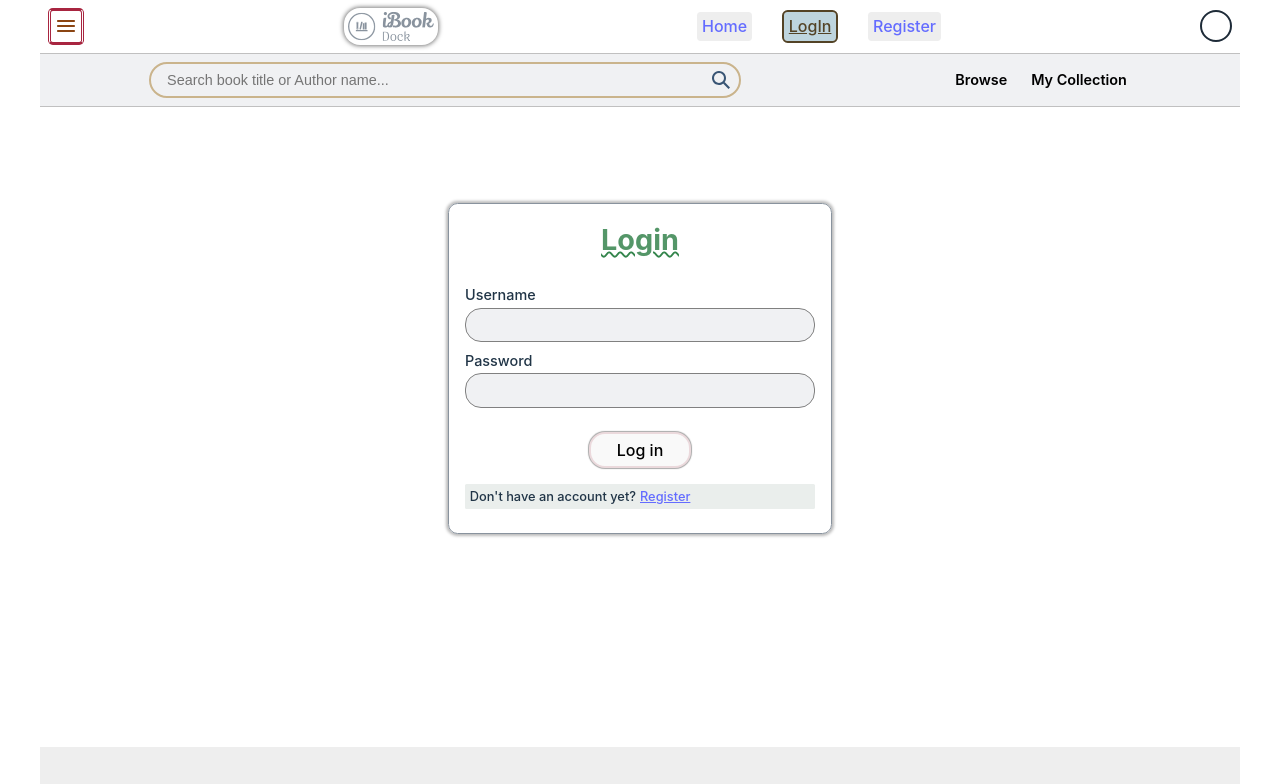
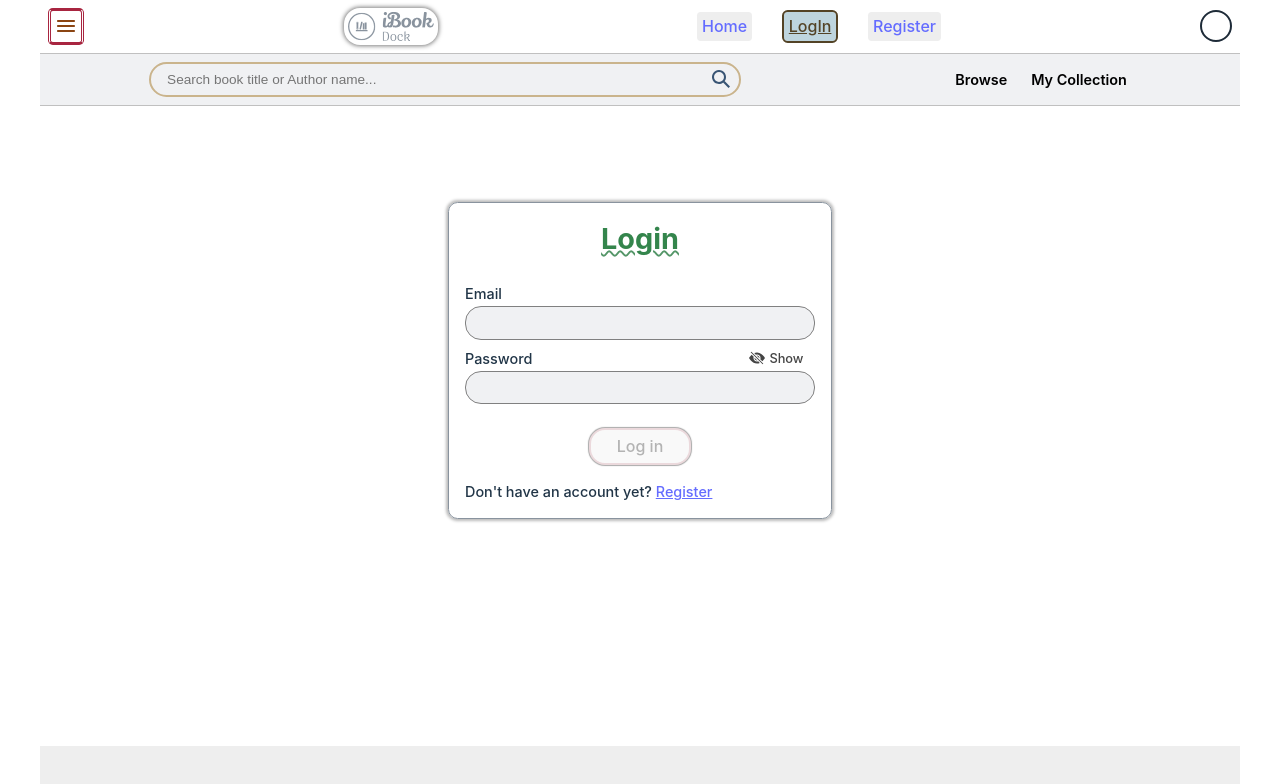
Before and after one commit to Amine-UiWeb/mern-IBook, a React (Vite) app in the folder client/: page /login in a window 1280 px wide. Shown: the top 784 px of the page. Built offline with nearby package versions, Linux system fonts and the light colour scheme.

Commit message:
Client: completed client validation for login and registration

```diff
--- a/client/src/index.css
+++ b/client/src/index.css
@@ -40,7 +40,9 @@
   --dark-400: rgb(158, 158, 158);
   --dark-600: rgb(102, 102, 102);
   --dark-800: rgb(68, 68, 68);
-  --dark-dark: rgb(46, 46, 46);
+  --dark-1: rgb(46, 46, 46);
+  --dark-2: rgb(36, 36, 36);
+  --dark-3: rgb(26, 26, 26);
 
   /* primary color */
   --pri-blue-100: rgb(188, 196, 206);
@@ -152,7 +154,7 @@ label {
 
 input {
   width: 100%;
-  font-size: .95rem;
+  font-size: .9rem;
   line-height: 1.5;
   padding: .3rem .6rem;
   border: 1px solid gray;
@@ -161,10 +163,12 @@ input {
   transition: all .3s;
 }
 input:focus-within {
-  outline-color: var(--pri-blue-400);
+  outline-color: var(--pri-blue-100);
   background: #fff;
 }
-input::placeholder { font-size: var(--fs-0-9); }
+input::placeholder { font-size: var(--fs-0-85); }
+
+input:is([type="text"], [type="password"], [type="Email"]) { letter-spacing: .5px; }
 
 button {
   font-family: inherit;
@@ -179,17 +183,24 @@ button {
   font-weight: 500;
   transition: border-color 0.25s;
 }
-.btn:hover { border-color: #646cff; }
+.btn:hover { border-color: var(--light-greenish); }
 .btn:focus, .btn:focus-visible { outline: none; }
+
+.btn-primary:hover {
+  color: var(--light-1);
+  background: var(--sec-green-200);
+}
+.btn-primary:focus-within {
+  color: var(--light-1);
+  background: var(--sec-green-400);
+}
 
 @media (prefers-color-scheme: light) {
   :root {
     color: #213547;
     background-color: #ffffff;
   }
-  button {
-    background-color: #f9f9f9;
-  }
+  button { background-color: #f9f9f9; }
 }
 
 select {
--- a/client/src/pages/LoginPage.css
+++ b/client/src/pages/LoginPage.css
@@ -14,8 +14,8 @@
   font-size: 1.8rem;
   line-height: 1.4;
   margin-bottom: 1.5rem;
-  color: var(--sec-green-200);
-  text-decoration: wavy underline var(--sec-green-400) .1rem;
+  color: var(--sec-green-400);
+  text-decoration: wavy underline var(--sec-green-200) 2px;
 }
 
 
@@ -61,22 +61,20 @@
   background: var(--light-greenish);
   display: grid;
   align-items: start;
+  gap: .25rem;
   grid-template-columns: auto 1fr;
-  gap: .25rem;
+  font-size: .8rem;
   line-height: 1.2;
-  font-size: .8rem;
-  border-radius: .1rem;
   padding: .3rem;
   margin-block: .25rem 0.5rem;
+  border-radius: .1rem;
+  opacity: .3;
+  transition: all .3s ease-out;
 }
+.login-form > div.note { opacity: 1; }
 .login-form > div.offScreen {
   position: absolute;
   left: -10000px;
-}
-.login-form > div.error {
-  background: var(--crimson-100);
-  color: var(--wheat-200);
-  font-weight: 600;
 }
 
 .login-form > div.note svg {
@@ -89,6 +87,13 @@
   font-weight: 500;
 }
 
+.login-form > div.error {
+  background: var(--crimson-200);
+  color: white;
+  font-weight: 600;
+  opacity: 1;
+}
+
 
 /* button and link */
 
@@ -99,9 +104,6 @@
   border-radius: 1rem;
   box-shadow: 0 0 1px 1px #aaa;
 }
-.login-form button:hover {
-  color: whitesmoke;
-  background: var(--sec-green-200);
-}
+
 
 .login-form a { display: inline-block; }
--- a/client/src/pages/LoginPage.jsx
+++ b/client/src/pages/LoginPage.jsx
@@ -1,61 +1,89 @@
-import { useState } from "react"
+import { useRef, useState } from "react"
 import { Link } from "react-router-dom"
 
+import Eye from "../components/svgs/Eye";
+import EyeSlash from "../components/svgs/EyeSlash";
 import "./LoginPage.css"
 
 
 const LoginPage = () => {
 
-  const [username, setUsername] = useState('')
-  const [password, setPassword] = useState('')
+  const [email, setEmail] = useState('')
+
+  const [pw, setPw] = useState('')
+  const [isPwVisible, setIsPwVisible] = useState(false)
+
+  const [validationError, setValidationError] = useState('')
+  const errorRef = useRef()
 
 
-  const onUsernameChange = (value) => setUsername(prev => value)
-  const onPasswordChange = (value) => setPassword(prev => value)
+  const onEmailChange = (value) => setEmail(prev => value)
+  const onPasswordChange = (value) => setPw(prev => value)
+
+  const isSomeFieldsEmpty = () => !email || !pw
+  const togglePwVisible = () => setIsPwVisible(prev => !prev)
+
 
   const handleSubmit = (e) => {
     e.preventDefault()
 
-    alert('login')
+    // if login error set focus on errorRef
   }
 
 
   return (
     <div className="login">
 
-      {/* add the same validation functionality as in register page */}
-
-      {/* improve submit button border color on hover */}
-
       <h3>Login</h3>
 
       <form className="login-form">
 
-        <label htmlFor="password" className="fw-500">Username</label>
+        <div
+          ref={errorRef}
+          className={validationError ? "error" : "offScreen"}
+          aria-live="assertive"
+        >
+          {validationError}
+        </div>
+
+        {/* email */}
+        <label htmlFor="email">Email</label>
         <input
           type="text"
-          id="username"
-          name="username"
-          value={username}
-          onChange={(e) => onUsernameChange(e.target.value)}
+          id="email"
+          name="email"
+          value={email}
+          onChange={(e) => onEmailChange(e.target.value)}
           autoComplete="off"
         />
 
-        <label htmlFor="password" className="fw-500">Password</label>
+        {/* password */}
+        <label className="flex-row jc-sb" htmlFor="pw">
+          <span>Password</span>
+
+          <span className="eye flex-row ai-c gap-0-25" onClick={togglePwVisible}>
+            {isPwVisible ? <Eye /> : <EyeSlash />}
+            {isPwVisible ? "Hide ": "Show"}
+          </span>
+        </label>
         <input
-          type="password"
-          id="password"
-          name="password"
-          value={password}
+          type={!isPwVisible ? "password" : "text"}
+          id="pw"
+          name="pw"
+          value={pw}
           onChange={(e) => onPasswordChange(e.target.value)}
         />
 
-        <button className="btn" onClick={handleSubmit}>Log in</button>
+        <button
+          className="btn btn-primary"
+          onClick={handleSubmit}
+          disabled={isSomeFieldsEmpty()}
+        >Log in</button>
 
-        <div className="fs-0-9 fw-500">
+        <p className="fs-0-9 fw-500">
           Don't have an account yet?{" "}
           <Link to="/register" className="underline">Register</Link>
-        </div>
+        </p>
 
       </form>
 
--- a/client/src/pages/RegisterPage.jsx
+++ b/client/src/pages/RegisterPage.jsx
@@ -25,7 +25,7 @@ const RegisterPage = () => {
   const [pw, setPw] = useState('')
   const [confPw, setConfPw] = useState('')
 
-  const [visiblePwd, setVisiblePwd] = useState(false)
+  const [isPwVisible, setIsPwVisible] = useState(false)
   const [invalidInputs, setInvalidInputs] = useState({})
   const [focusedInput, setFocusedInput] = useState(null)
   const [validationError, setValidationError] = useState('')
@@ -53,12 +53,12 @@ const RegisterPage = () => {
 
   const onEmailChange = (e) => setEmail(prev => e.target.value)
   const onUnChange = (e) => setUn(prev => e.target.value)
-  const onPwdChange = (e) => setPw(prev => e.target.value)
-  const onConfPwdChange = (e) => setConfPw(prev => e.target.value)
+  const onPwChange = (e) => setPw(prev => e.target.value)
+  const onConfPwChange = (e) => setConfPw(prev => e.target.value)
 
   const onBlur = () => setFocusedInput(null)
 
-  const togglePwdVisible = () => setVisiblePwd(prev => !prev)
+  const togglePwVisible = () => setIsPwVisible(prev => !prev)
 
   const isSomeFieldsEmpty = () => !email || !un || !pw || !confPw
 
@@ -162,19 +162,19 @@ const RegisterPage = () => {
         <label className="flex-row jc-sb" htmlFor="pw">
           <span>Password { (pw && !invalidInputs.pw) && <Check /> }</span>
 
-          <span className="eye flex-row ai-c gap-0-25" onClick={togglePwdVisible}>
-            {visiblePwd ? <Eye /> : <EyeSlash />}
-            {visiblePwd ? "Hide ": "Show"}
+          <span className="eye flex-row ai-c gap-0-25" onClick={togglePwVisible}>
+            {isPwVisible ? <Eye /> : <EyeSlash />}
+            {isPwVisible ? "Hide ": "Show"}
           </span>
         </label>
 
         <input
-          type={visiblePwd ? "text" : "password"}
+          type={isPwVisible ? "text" : "password"}
           ref={pwRef}
           id="pw"
           value={pw}
           hidden={false}
-          onChange={onPwdChange}
+          onChange={onPwChange}
           aria-invalid={pw && invalidInputs?.pw ? "true" : "false"}
           aria-describedby="pwNote"
           placeholder="Must be 8-24 charachters long"
@@ -208,11 +208,11 @@ const RegisterPage = () => {
         </label>
 
         <input
-          type={visiblePwd ? "text" : "password"}
+          type={isPwVisible ? "text" : "password"}
           ref={confPwRef}
           id="confPw"
           value={confPw}
-          onChange={onConfPwdChange}
+          onChange={onConfPwChange}
           aria-invalid={confPw && invalidInputs?.confPw ? "true" : "false"}
           aria-describedby="confPwNote"
           placeholder="Retype password..."
@@ -231,11 +231,13 @@ const RegisterPage = () => {
           <p>Must match password.</p>
         </div>
 
-        <button className="btn" onClick={handleSubmit} disabled={isSomeFieldsEmpty()} >
-          Register
-        </button>
+        <button
+          className="btn btn-primary"
+          onClick={handleSubmit}
+          disabled={isSomeFieldsEmpty()}
+        >Register</button>
 
-        <p className=" fs-0-9">
+        <p className="fs-0-9">
           Already have an account?{" "}
           <Link to="/login" className="underline">Log in</Link>
         </p>
```
